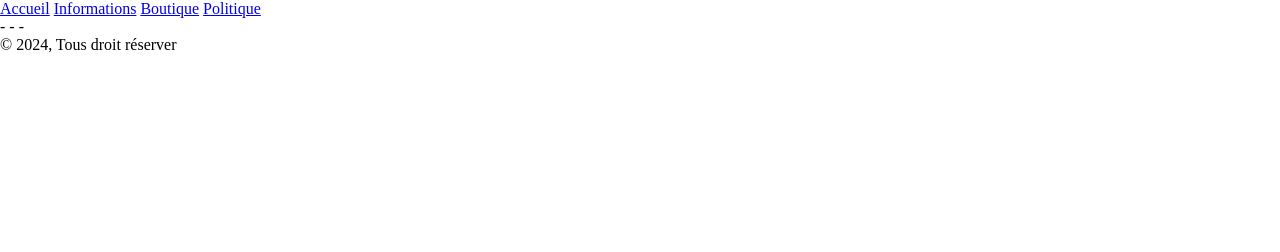
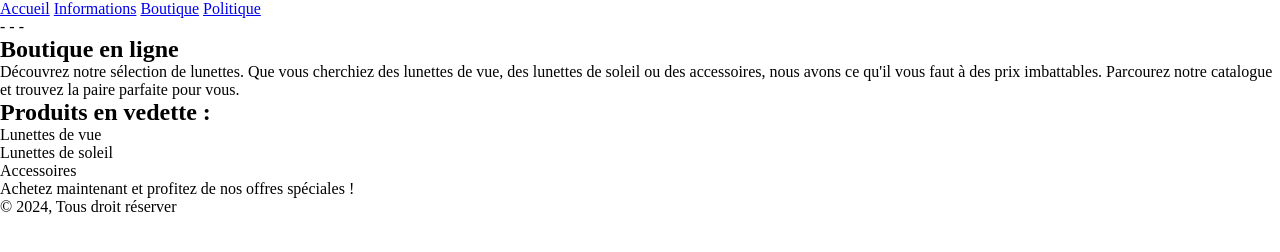
Before and after one commit to marie-josee67/Marcher_du_Gambit_Gris, a plain HTML site: page boutique.html in a window 1280 px wide. Drawn offline with Linux system fonts and the light colour scheme.

Commit message:
texte boutique.

```diff
--- a/boutique.html
+++ b/boutique.html
@@ -31,7 +31,21 @@
     </header>
 
     <main>
+        <section class="ligne">
+            <h1> Boutique en ligne</h1>
 
+            <p>Découvrez notre sélection de lunettes. Que vous cherchiez des lunettes de vue, des lunettes de soleil ou des accessoires, nous avons ce qu'il vous faut à des prix imbattables. Parcourez notre catalogue et trouvez la paire parfaite pour vous.</p>
+        </section>
+
+        <section class="produit">
+            <h2>Produits en vedette :</h2>
+            <ul>
+                <li>Lunettes de vue</li>
+                <li>Lunettes de soleil</li>
+                <li>Accessoires</li>
+            </ul>
+            <p>Achetez maintenant et profitez de nos offres spéciales !</p>
+        </section>
     </main>
 
     <footer>
```
